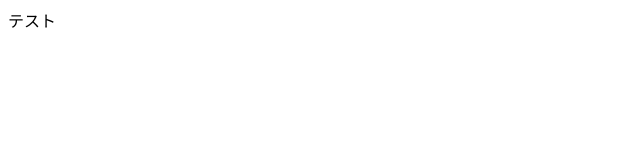
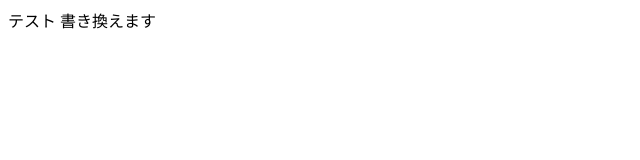
Before and after one commit to tommy221155/20250428-git-workshop, a plain HTML site: page index.html in a window 1280 px wide. Shown: the whole page, without its empty margins (0-640 px from the left). Drawn offline with Linux system fonts and the light colour scheme.

Commit message:
Update index.html
本文を少し書き換えました

```diff
--- a/index.html
+++ b/index.html
@@ -6,5 +6,6 @@
   </head>
   <body>
     テスト
+    書き換えます
   </body>
 </html>
```
